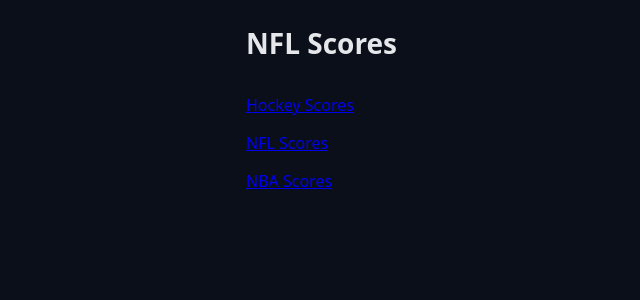
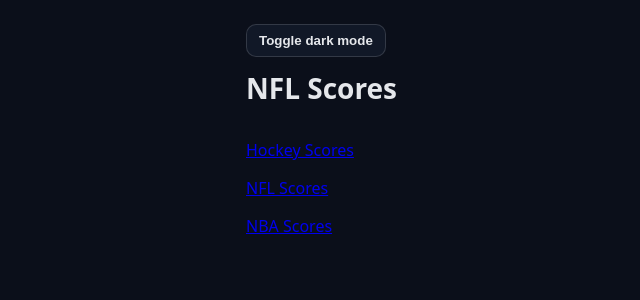
Before and after one commit to mendoska/nfl-app-pi, a Flask app: page / in a window 1280 px wide. Shown: the top 300 px of the page, without its empty margins (34-674 px from the left). Run offline with Flask 3, Linux system fonts and the light colour scheme; data that the repository does not hold is empty.

Commit message:
added a button to toggle nightmode

```diff
--- a/static/style.css
+++ b/static/style.css
@@ -94,6 +94,23 @@ h1 {
   border: 1px solid rgba(0,0,0,0.08);
 }
 
+.toggle {
+  border: 1px solid rgba(0,0,0,0.12);
+  background: white;
+  padding: 8px 12px;
+  border-radius: 10px;
+  font-weight: 600;
+  cursor: pointer;
+  margin-bottom: 12px;
+}
+
+body.dark .toggle {
+  background: #111827;
+  color: var(--text);
+  border-color: rgba(255,255,255,0.14);
+}
+
+
 /* status colors */
 .live .badge { background: rgba(0, 128, 0, 0.12); color: #0b6b0b; }
 .final .badge { background: rgba(120,120,120,0.12); color: #555; }
--- a/templates/index.html
+++ b/templates/index.html
@@ -8,6 +8,8 @@
  </head>
 <body class ="dark">
   <div class = "container">
+	<button id="themeToggle" class="toggle">Toggle dark mode</button>
+
 	<h1> {{ league }} Scores </h1>
 	<ul class = "games">
 	  {% for game in games %}
@@ -45,6 +47,13 @@
 	<p> <a href = "/">NFL Scores</a> </p>
 	<p> <a href = "/nba">NBA Scores</a> </p>
   </div>
+  <script>
+	const btn = document.getElementById("themeToggle");
+	btn.addEventListener("click", () => {
+		document.body.classList.toggle("dark");
+	});
+  </script>
+
 </body>
 
 </html>
```
